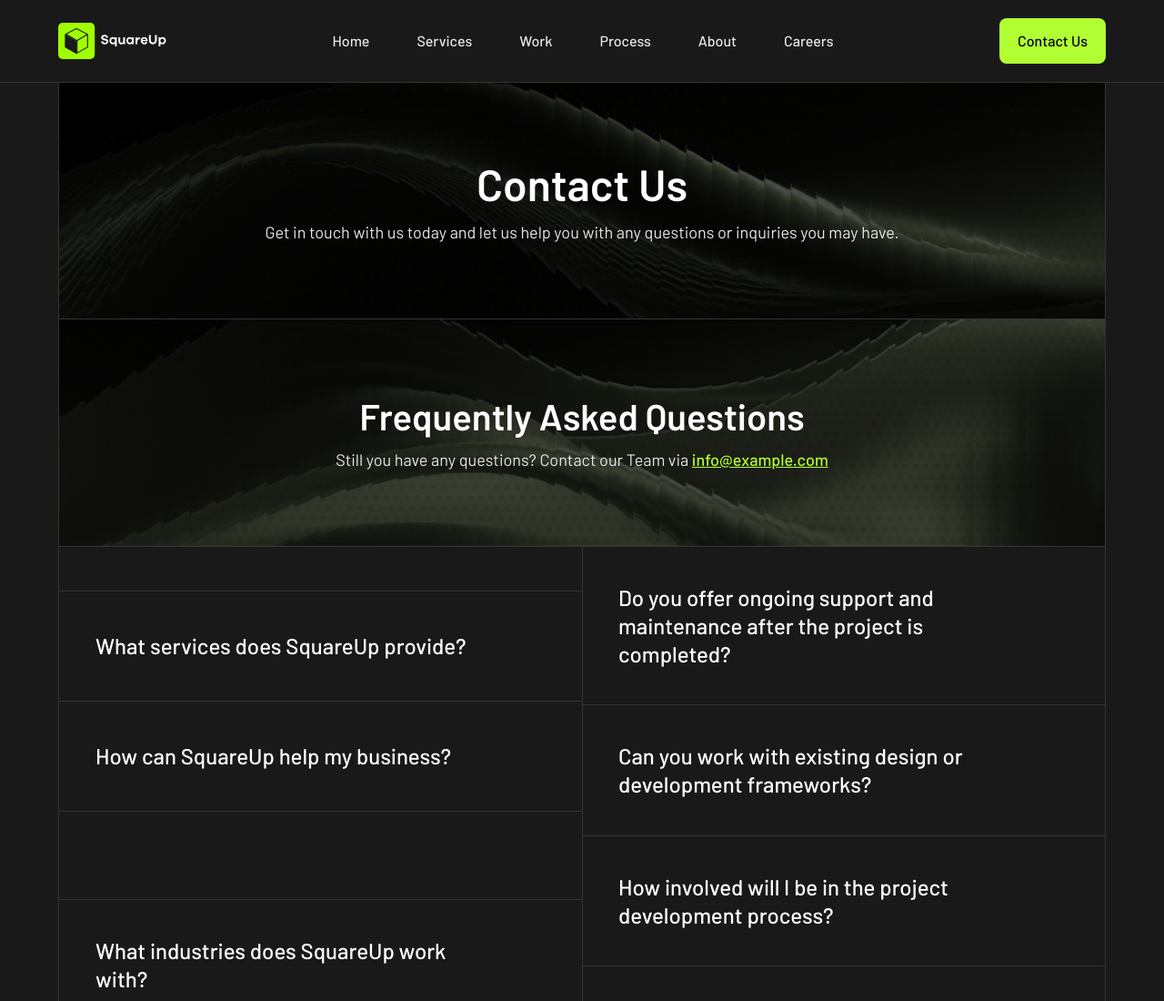
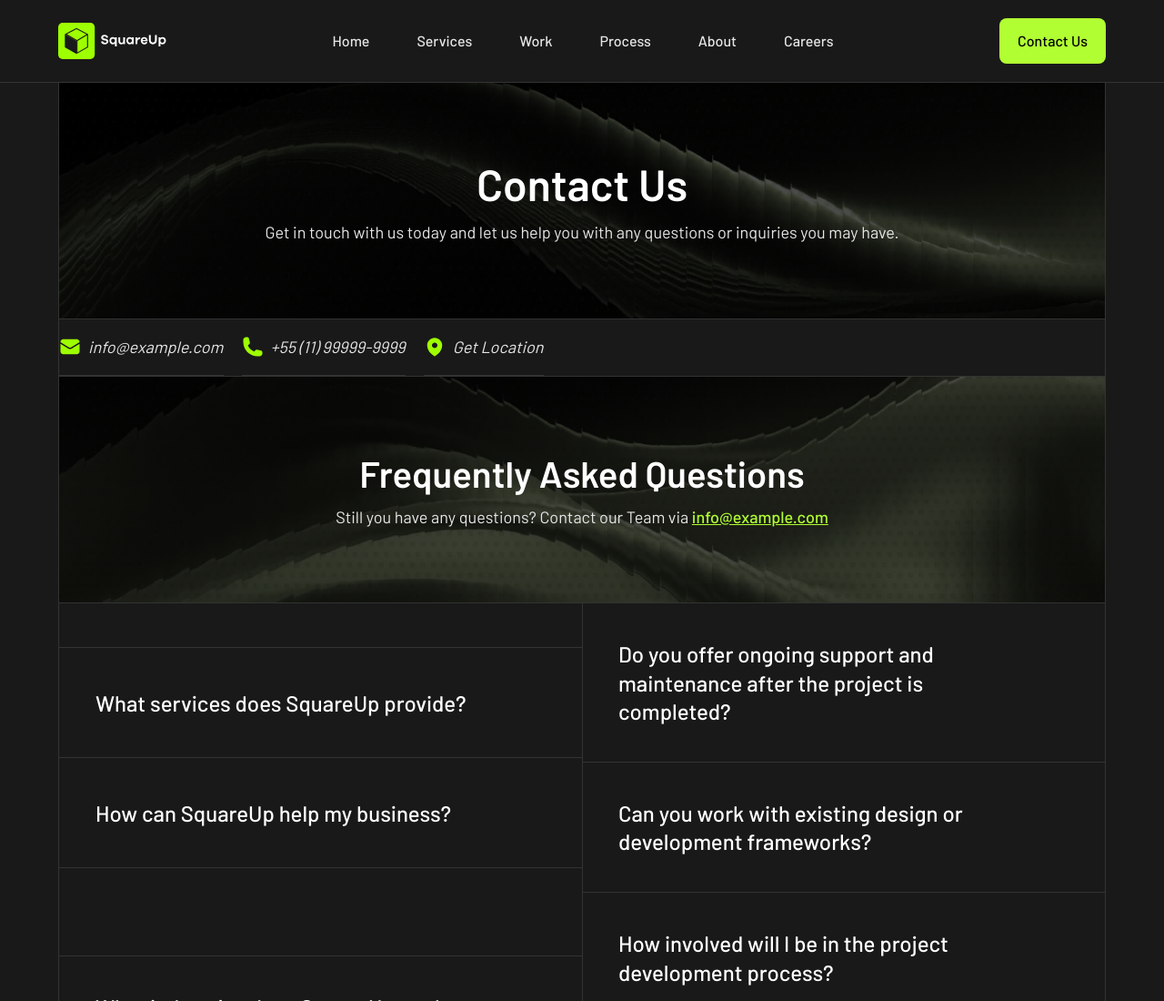
Before and after one commit to jeffvini/project-digital-agency, a plain HTML site: page contact.html in a window 1280 px wide. Shown: the top 1100 px of the page at 91% size. Drawn offline with Linux system fonts and the light colour scheme.

Commit message:
feat(contact): add contact information header using address and accessible links

```diff
--- a/contact.html
+++ b/contact.html
@@ -59,6 +59,31 @@
             <section class="hero hero--internal" aria-labelledby="hero-title">
                 <h1 class="hero__title" id="hero-title">Contact Us</h1>
                 <p class="hero__text">Get in touch with us today and let us help you with any questions or inquiries you may have.</p>
+            </section>
+
+            <section class="contact" aria-label="Contact information and inquiry form">
+                <address class="contact-links">
+                    <ul class="contact-links__list">
+                        <li class="contact-links__item">
+                            <a href="mailto:info@example.com" class="contact-links__link" aria-label="Send an email to our team">
+                                <img class="contact-links__icon" src="images/icons/email.svg" alt="" aria-hidden="true" loading="lazy">
+                                <span>info@example.com</span>
+                            </a>
+                        </li>
+                        <li class="contact-links__item">
+                            <a href="tel:+5511999999999" class="contact-links__link" aria-label="Call our support team">
+                                <img class="contact-links__icon" src="images/icons/telephone.svg" alt="" aria-hidden="true" loading="lazy">
+                                <span>+55 (11) 99999-9999</span>
+                            </a>
+                        </li>
+                        <li class="contact-links__item">
+                            <a href="https://maps.google.com" class="contact-links__link" target="_blank" rel="noopener noreferrer" aria-label="View location on Google Maps">
+                                <img class="contact-links__icon" src="images/icons/location.svg" alt="" aria-hidden="true" loading="lazy">
+                                <span>Get Location</span>
+                            </a>
+                        </li>
+                    </ul>
+                </address>
             </section>
 
             <section class="faqs" aria-labelledby="faqs-title">
```
